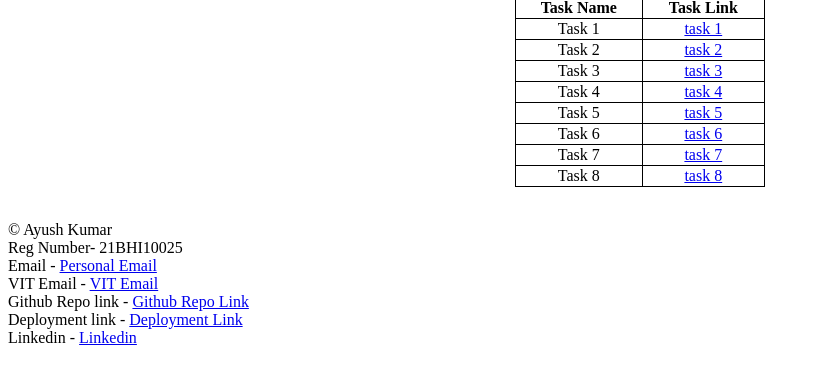
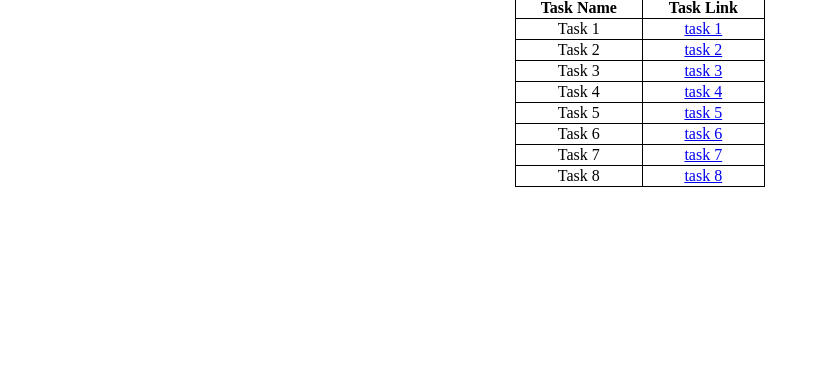
Before and after one commit to ayush68824/Merntask-2, a plain HTML site: page index.html in a window 1280 px wide. Shown: the part 311-692 px from the top of the page, without its empty margins (0-839 px from the left). Drawn offline with Linux system fonts and the light colour scheme.

Commit message:
Update index.html

```diff
--- a/index.html
+++ b/index.html
@@ -101,14 +101,5 @@ Date : 26 september 2023 -->
 </tr>
     </table>
     </table><br>
-    <p> &copy; Ayush Kumar <BR>
-      Reg Number- 21BHI10025 <BR>
-      Email - <a href="mailto:hridaysehgal@gmail.com" target="_blank">Personal Email</a><BR>
-      VIT Email - <a href="mailto:hriday.sehgal2021@vitbhopal.ac.in" target="_blank"> VIT Email</a> <BR>
-      Github Repo link - <a href="https://github.com/hriday-sehgal/Bootstrap-Javascript-Mern-Stack-Internship" target="_blank">Github Repo Link</a> <BR>
-      Deployment link - <a href="https://hriday-sehgal.github.io/Bootstrap-Javascript-Mern-Stack-Internship/" target="_blank">Deployment Link</a> <BR>
-      Linkedin - <a href="https://www.linkedin.com/in/hridaysehgal/" target="_blank" >Linkedin</a> <BR>
-
-    </p>
   </body>
 </html>
```
